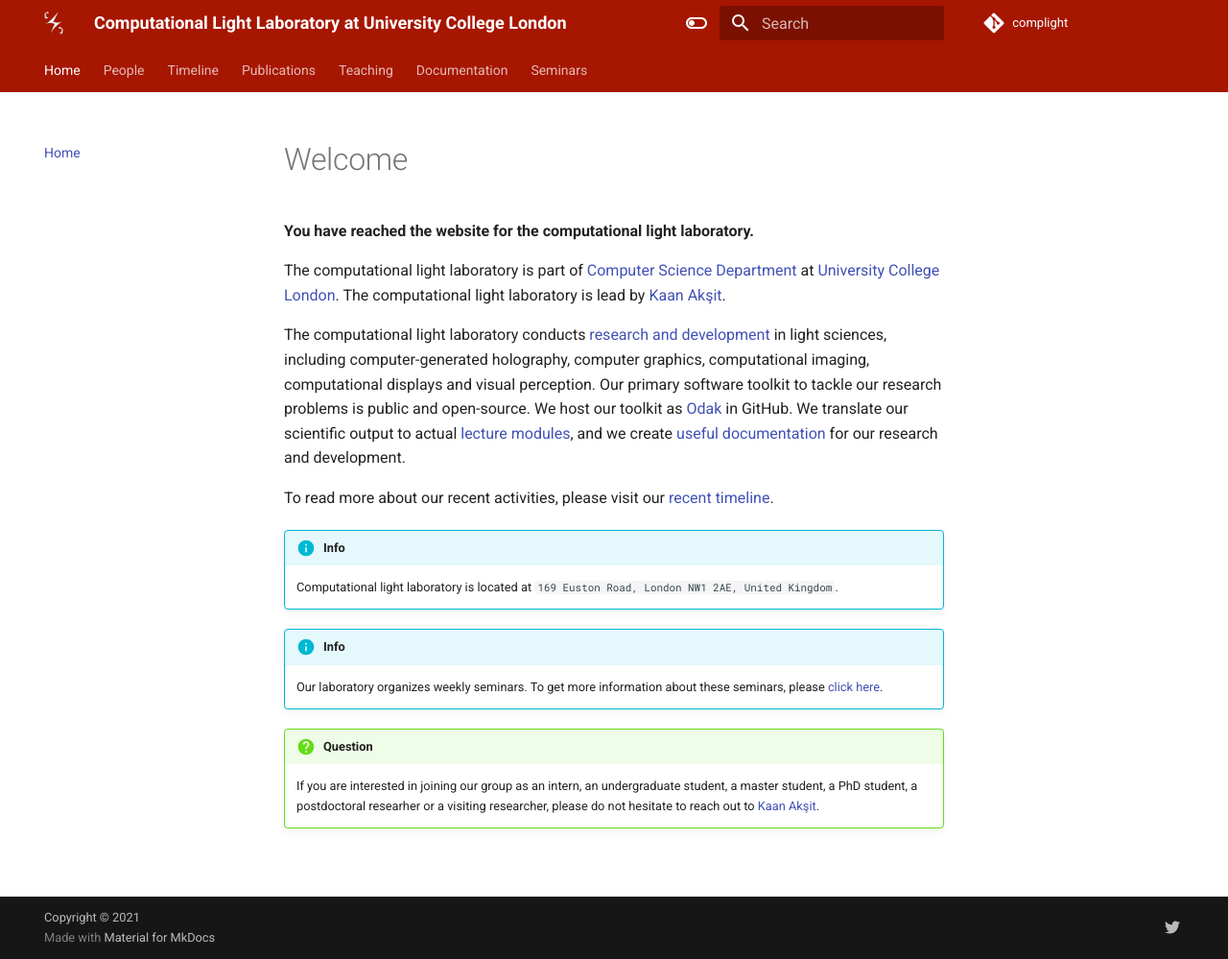
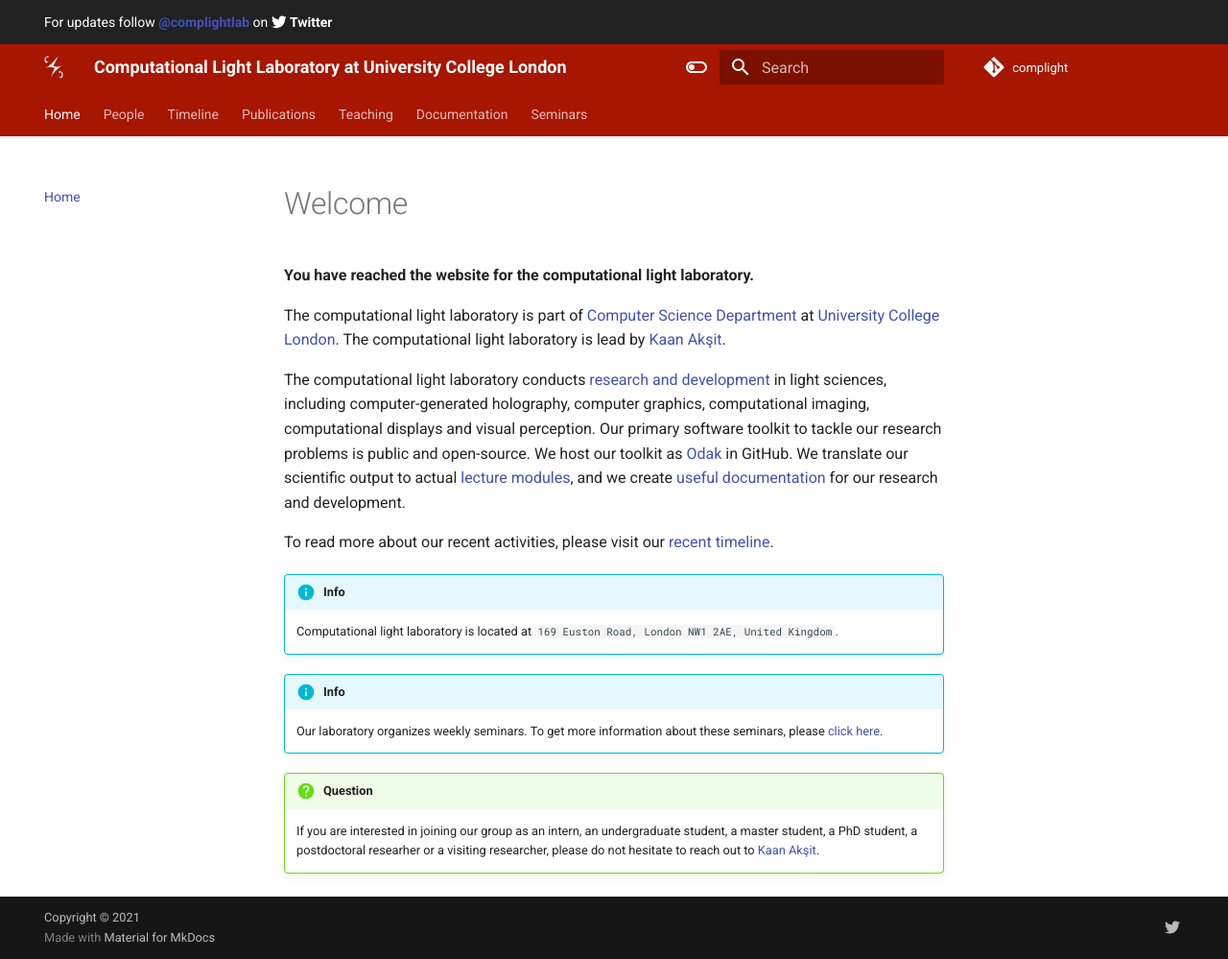
Before and after one commit to complight/complight.github.io, an MkDocs documentation site: the page built from docs/index.md, in a window 1280 px wide and 999 px high. Shown: the whole window at 96% size. Built offline with MkDocs 1.6.1 and Material for MkDocs 9.7.7, drawn with Linux system fonts in a browser that asks for light colours.

```diff
--- a/mkdocs.yml
+++ b/mkdocs.yml
@@ -29,6 +29,7 @@ nav:
 
 theme:
     name: material
+    custom_dir: overrides
     logo: logo/logo.png
     icon:
       logo: logo
--- /dev/null
+++ b/overrides/main.html
@@ -0,0 +1,13 @@
+{% extends "base.html" %}
+
+{% block announce %}
+For updates follow
+<a href="https://twitter.com/complightlab">
+<strong>@complightlab</strong>
+</a>
+on
+<span class="twemoji twitter"> <svg xmlns="http://www.w3.org/2000/svg" viewBox="0 0 512 512"><path d="M459.37 151.716c.325 4.548.325 9.097.325 13.645 0 138.72-105.583 298.558-298.558 298.558-59.452 0-114.68-17.219-161.137-47.106 8.447.974 16.568 1.299 25.34 1.299 49.055 0 94.213-16.568 130.274-44.832-46.132-.975-84.792-31.188-98.112-72.772 6.498.974 12.995 1.624 19.818 1.624 9.421 0 18.843-1.3 27.614-3.573-48.081-9.747-84.143-51.98-84.143-102.985v-1.299c13.969 7.797 30.214 12.67 47.431 13.319-28.264-18.843-46.781-51.005-46.781-87.391 0-19.492 5.197-37.36 14.294-52.954 51.655 63.675 129.3 105.258 216.365 109.807-1.624-7.797-2.599-15.918-2.599-24.04 0-57.828 46.782-104.934 104.934-104.934 30.213 0 57.502 12.67 76.67 33.137 23.715-4.548 46.456-13.32 66.599-25.34-7.798 24.366-24.366 44.833-46.132 57.827 21.117-2.273 41.584-8.122 60.426-16.243-14.292 20.791-32.161 39.308-52.628 54.253z"></path></svg> </span>
+<strong>
+Twitter
+</strong>
+{% endblock %}
```
